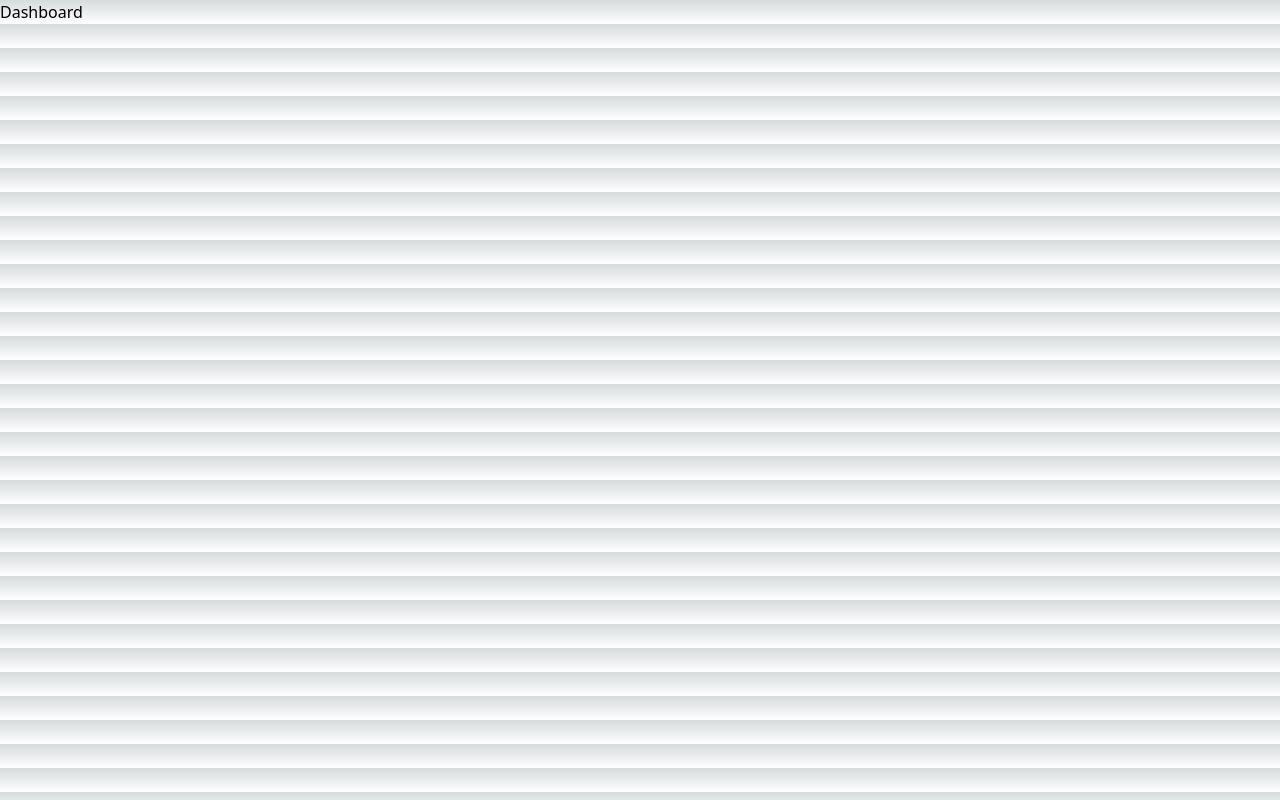
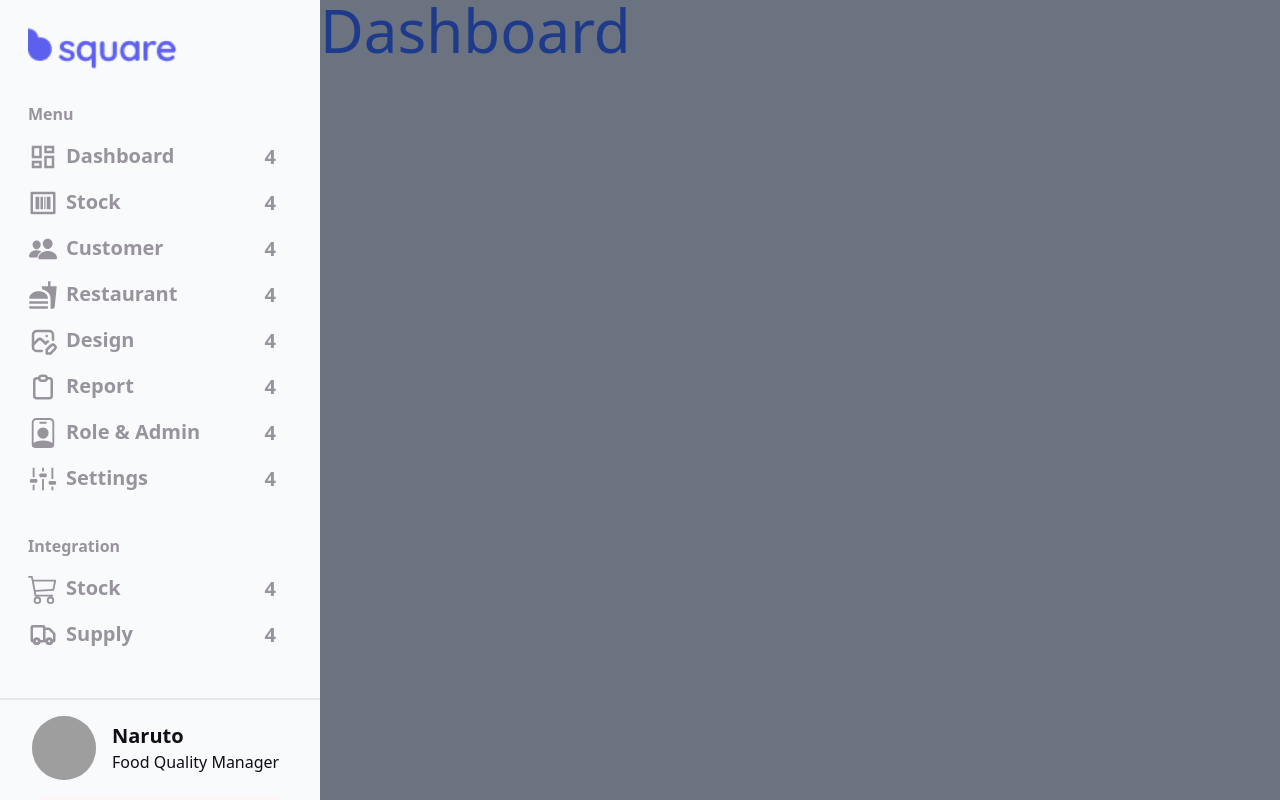
Before and after one commit to sulkhan10/next-cms-restaurant, a Next.js app: page /admin/dashboard in a window 1280 px wide. Built offline with nearby package versions, Linux system fonts and the light colour scheme; grey boxes are pictures that could not be loaded.

Commit message:
feat : initialize layout sidebar

```diff
--- a/package.json
+++ b/package.json
@@ -14,6 +14,7 @@
     "postcss": "8.4.21",
     "react": "18.2.0",
     "react-dom": "18.2.0",
+    "react-icons": "^4.8.0",
     "tailwindcss": "3.3.1"
   }
 }
--- /dev/null
+++ b/src/components/layouts/AdminLayout.js
@@ -0,0 +1,15 @@
+import Sidebar from '../organisms/Sidebar'
+
+const AdminLayout = ({ children }) => {
+
+  return (
+    <div className="flex bg-gray-500">
+      <Sidebar />
+      <div className="flex-1 max-h-[100vh] overflow-auto">
+        <div>{children}</div>
+      </div>
+    </div>
+  )
+}
+
+export default AdminLayout
--- /dev/null
+++ b/src/components/molecules/SidebarMenu.js
@@ -0,0 +1,119 @@
+import Link from "next/link";
+import {
+
+  IoPeople,
+  IoPersonCircleOutline,
+} from "react-icons/io5";
+import {RiDashboardLine, RiBarcodeBoxLine} from "react-icons/ri";
+import {MdFastfood} from "react-icons/md";
+import {HiOutlineClipboard, HiOutlineTruck} from "react-icons/hi";
+import {BsPersonBadge, BsCart3} from "react-icons/bs";
+import {TbPhotoEdit} from "react-icons/tb";
+import {VscSettings} from "react-icons/vsc";
+import Image from "next/image";
+const SidebarMenu = () => {
+  return (
+    <div className="p-5 text-[#98949E]">
+      <div className="py-1 pl-2">
+        <Image src="/logo.png" width={150} height={100} />
+      </div>
+      <h2 className="font-bold py-1 pl-2 pr-6 mt-6">Menu</h2>
+      <div>
+        <Link href="Naruto">
+          <div className="font-semibold py-1 pl-2 my-2 pr-6 flex justify-between rounded-lg items-center  gap-4  hover:bg-blue-50 w-full text-xl">
+            <div className="flex gap-2">
+              <RiDashboardLine size={30} />
+              Dashboard
+            </div>
+            <div>4</div>
+          </div>
+        </Link>
+        <Link href="Naruto">
+          <div className="font-semibold py-1 pl-2 my-2 pr-6 flex justify-between rounded-lg items-center  gap-4  hover:bg-blue-50 w-full text-xl">
+            <div className="flex gap-2">
+              <RiBarcodeBoxLine size={30} />
+              Stock
+            </div>
+            <div>4</div>
+          </div>
+        </Link>
+        <Link href="Naruto">
+          <div className="font-semibold py-1 pl-2 my-2 pr-6 flex justify-between rounded-lg items-center  gap-4  hover:bg-blue-50 w-full text-xl">
+            <div className="flex gap-2">
+              <IoPeople size={30} />
+              Customer
+            </div>
+            <div>4</div>
+          </div>
+        </Link>
+        <Link href="Naruto">
+          <div className="font-semibold py-1 pl-2 my-2 pr-6 flex justify-between rounded-lg items-center  gap-4  hover:bg-blue-50 w-full text-xl">
+            <div className="flex gap-2">
+              <MdFastfood size={30} />
+              Restaurant
+            </div>
+            <div>4</div>
+          </div>
+        </Link>
+        <Link href="Naruto">
+          <div className="font-semibold py-1 pl-2 my-2 pr-6 flex justify-between rounded-lg items-center  gap-4  hover:bg-blue-50 w-full text-xl">
+            <div className="flex gap-2">
+              <TbPhotoEdit size={30} />
+              Design
+            </div>
+            <div>4</div>
+          </div>
+        </Link>
+        <Link href="Naruto">
+          <div className="font-semibold py-1 pl-2 my-2 pr-6 flex justify-between rounded-lg items-center  gap-4  hover:bg-blue-50 w-full text-xl">
+            <div className="flex gap-2">
+              <HiOutlineClipboard size={30} />
+              Report
+            </div>
+            <div>4</div>
+          </div>
+        </Link>
+        <Link href="Naruto">
+          <div className="font-semibold py-1 pl-2 my-2 pr-6 flex justify-between rounded-lg items-center  gap-4  hover:bg-blue-50 w-full text-xl">
+            <div className="flex gap-2">
+              <BsPersonBadge size={30} />
+              Role & Admin
+            </div>
+            <div>4</div>
+          </div>
+        </Link>
+        <Link href="Naruto">
+          <div className="font-semibold py-1 pl-2 my-2 pr-6 flex justify-between rounded-lg items-center  gap-4  hover:bg-blue-50 w-full text-xl">
+            <div className="flex gap-2">
+              <VscSettings size={30} />
+              Settings
+            </div>
+            <div>4</div>
+          </div>
+        </Link>
+      </div>
+      <h2 className="font-bold py-1 pl-2 pr-6 mt-8">Integration</h2>
+<div>
+<Link href="Naruto">
+          <div className="font-semibold py-1 pl-2 my-2 pr-6 flex justify-between rounded-lg items-center  gap-4  hover:bg-blue-50 w-full text-xl">
+            <div className="flex gap-2">
+              <BsCart3 size={30} />
+              Stock
+            </div>
+            <div>4</div>
+          </div>
+        </Link><Link href="Naruto">
+          <div className="font-semibold py-1 pl-2 my-2 pr-6 flex justify-between rounded-lg items-center  gap-4  hover:bg-blue-50 w-full text-xl">
+            <div className="flex gap-2">
+              <HiOutlineTruck size={30} />
+              Supply
+            </div>
+            <div>4</div>
+          </div>
+        </Link>
+</div>
+    </div>
+  );
+};
+
+export default SidebarMenu;
--- /dev/null
+++ b/src/components/molecules/SidebarProfile.js
@@ -0,0 +1,34 @@
+import {
+  IoLogOut,
+
+} from 'react-icons/io5'
+function SidebarProfile() {
+
+  return (
+    <div className=" border-t-2">
+      <div className="flex px-8 py-4 gap-4">
+        <img
+          className="w-16 h-16 bg-slate-300 rounded-full"
+          alt='Naruto'
+          src='https://cdn1-production-images-kly.akamaized.net/7FrqQNl7apjVHr8VZzP7mt15o_c=/1200x1200/smart/filters:quality(75):strip_icc():format(jpeg)/kly-media-production/medias/1439641/original/042027300_1482131661-reddit.jpg'
+        />
+      <div className="flex flex-col justify-center text-[#110D17]">
+        <h1 className="font-bold text-xl">Naruto</h1>
+        <h4>Food Quality Manager</h4>
+
+      </div>
+      </div>
+      <div className="flex px-8 text-[#8F0A13]">
+        <div
+          className="font-semibold py-2 flex justify-center rounded-2xl items-center capitalize gap-4 cursor-pointer hover:bg-red-100 w-full bg-[#FEF5F6] text-xl"
+        //   onClick={logout}
+        >
+          <IoLogOut size={30} />
+          Logout
+        </div>
+      </div>
+    </div>
+  )
+}
+
+export default SidebarProfile
--- /dev/null
+++ b/src/components/organisms/Sidebar.js
@@ -0,0 +1,18 @@
+import React from "react";
+import SidebarMenu from "../molecules/SidebarMenu.js";
+import SidebarProfile from "../molecules/SidebarProfile";
+
+function Sidebar() {
+  return (
+    <div className="w-full max-w-xs h-screen bg-gray-50  overflow-auto scrollbar-hide flex flex-col justify-between" >
+      <div className="pb-4 scrollbar-hide">
+        <SidebarMenu />
+      </div>
+      <div className="pb-4 scrollbar-hide">
+      <SidebarProfile />
+      </div>
+    </div>
+  );
+}
+
+export default Sidebar;
--- a/src/pages/admin/dashboard.js
+++ b/src/pages/admin/dashboard.js
@@ -1,7 +1,11 @@
+import AdminLayout from "@/components/layouts/AdminLayout"
 export default function Dashboard() {
     return (
         <div>
-        <h1>Dashboard</h1>
+            <AdminLayout>
+
+        <h1 className="text-6xl text-blue-900">Dashboard</h1>
+            </AdminLayout>
         </div>
     )
     }
```
Also changed, not shown: public/logo.png (added), 1 other file (tests, documents, lock files or other folders).
